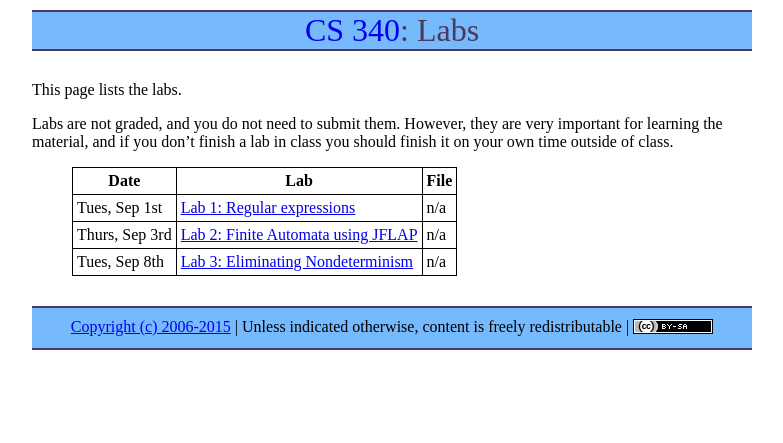
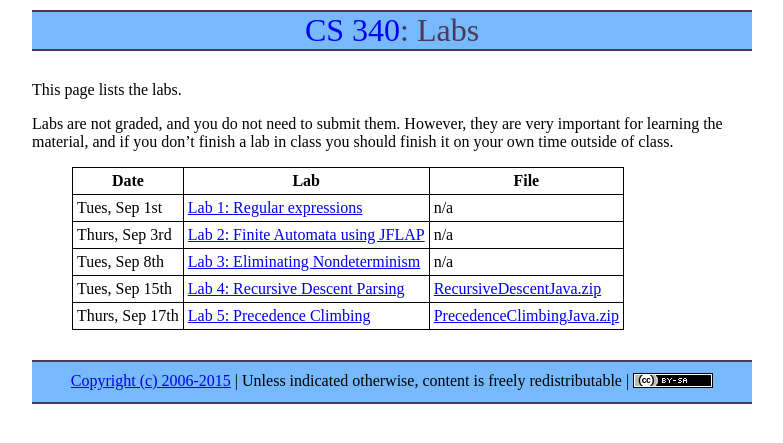
Before and after one commit to ycpcs/cs340-fall2015, a Jekyll site: the page built from labs/index.md, in a window 1280 px wide. Shown: the top 443 px of the page, without its empty margins (248-1031 px from the left). Built offline with Jekyll 4.4.1, drawn with Linux system fonts in a browser that asks for light colours; Markdown is read by kramdown in place of the engine named in the settings.

Commit message:
link to labs 4 and 5

```diff
--- a/labs/index.md
+++ b/labs/index.md
@@ -12,10 +12,10 @@ Labs are not graded, and you do not need to submit them.  However, they are very
 > Tues, Sep 1st | [Lab 1: Regular expressions](lab01.html) | n/a
 > Thurs, Sep 3rd | [Lab 2: Finite Automata using JFLAP](lab02.html) | n/a
 > Tues, Sep 8th | [Lab 3: Eliminating Nondeterminism](lab03.html) | n/a
+> Tues, Sep 15th | [Lab 4: Recursive Descent Parsing](lab04.html) | [RecursiveDescentJava.zip](../lectures/RecursiveDescentJava.java)
+> Thurs, Sep 17th | [Lab 5: Precedence Climbing](lab05.html) | [PrecedenceClimbingJava.zip](../lectures/PrecedenceClimbingJava.zip)
 
 <!--
-> Tues, Sep 9 | [Lab 4: Recursive Descent Parsing](lab04.html) | [RecursiveDescentJava.zip](../lectures/RecursiveDescentJava.java)
-> Thurs, Sep 11 | [Lab 5: Precedence Climbing](lab05.html) | [PrecedenceClimbingJava.zip](../lectures/PrecedenceClimbingJava.zip)
 > Tues, Sep 16 | [Lab 6: Turing Machines](lab06.html) | n/a
 > Tues, Sep 30 | [Lab 7: Clojure Exercises I](lab07.html) | n/a
 > Tues, Oct 7 | [Lab 8: Clojure Exercises II](lab08.html) | n/a
```
